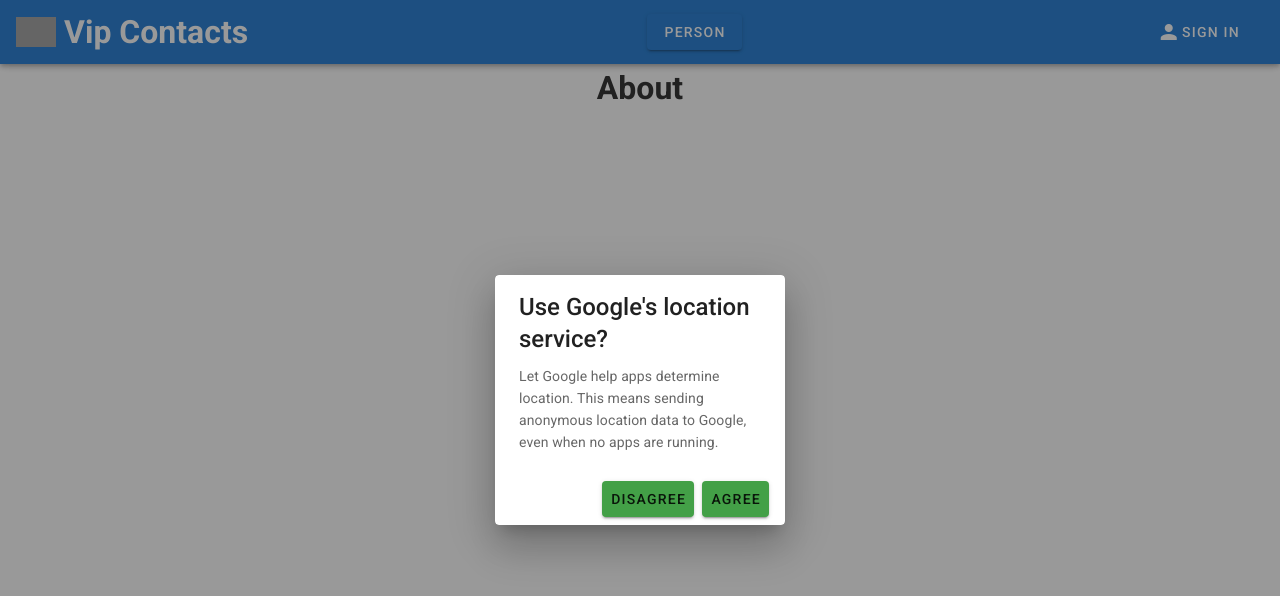
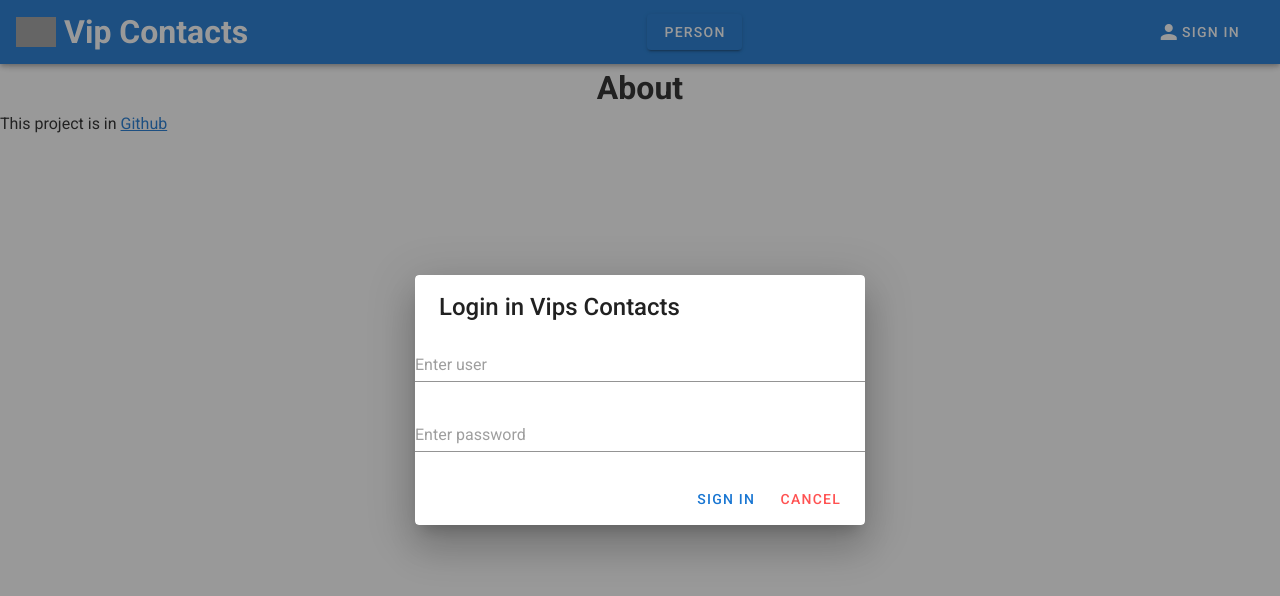
Before and after one commit to turulomio/vipcontacts, a Vue app: page /about in a window 1280 px wide. Both pictures are taken after a click on the button "SIGN IN". Shown: the top 596 px of the page. Built offline with nearby package versions, Linux system fonts and the light colour scheme; grey boxes are pictures that could not be loaded.

Commit message:
Works state and vuex

```diff
--- a/package.json
+++ b/package.json
@@ -13,7 +13,8 @@
     "vue-cli-plugin-vuetify": "^2.3.1",
     "vue-router": "^3.5.1",
     "vuetify": "^2.4.8",
-    "vuetify-loader": "^1.7.2"
+    "vuetify-loader": "^1.7.2",
+    "vuex": "^3.6.2"
   },
   "devDependencies": {
     "@vue/cli-plugin-babel": "~4.5.0",
--- a/src/App.vue
+++ b/src/App.vue
@@ -35,22 +35,7 @@
         </v-list>
         </v-menu>
       <v-spacer></v-spacer>
-
-      <v-btn @click.native.stop="dialog = true" text >
-        <v-icon>mdi-account</v-icon>
-        <span class="mr-2">Sign in</span>
-      </v-btn>
-        <v-dialog v-model="dialog" max-width="290">
-        <v-card>
-            <v-card-title class="headline">Use Google's location service?</v-card-title>
-            <v-card-text>Let Google help apps determine location. This means sending anonymous location data to Google, even when no apps are running.</v-card-text>
-            <v-card-actions>
-            <v-spacer></v-spacer>
-            <v-btn color="green darken-1" flat="flat" @click.native="dialog = false">Disagree</v-btn>
-            <v-btn color="green darken-1" flat="flat" @click.native="dialog = false">Agree</v-btn>
-            </v-card-actions>
-        </v-card>
-        </v-dialog>
+    <btnSignIn></btnSignIn>
     </v-app-bar>
 
     <v-main>
@@ -61,15 +46,16 @@
 
 <script>
 
+import btnSignIn from './components/btnSignIn';
 export default {
     name: 'App',
 
     components: {
+        btnSignIn,
     },
 
     data () {
         return {
-        dialog: false,
             items: [
                 { title: 'Person', icon: 'mdi-view-dashboard', route:"/"},
                 { title: 'HelloWorld', icon: 'mdi-image', route:"/helloworld"},
@@ -79,6 +65,7 @@ export default {
         }
     },
 };
+
 </script>
 <style>
 h1 {
--- a/src/components/about.vue
+++ b/src/components/about.vue
@@ -1,5 +1,8 @@
 <template>
-<h1>About</h1>
+    <div>
+        <h1>About</h1>
+        <p class="text-justify">This project is in <a href="https://github.com/turulomio/vipcontacts">Github</a></p>
+    </div>
 </template>
 
 <script>
--- /dev/null
+++ b/src/components/btnSignIn.vue
@@ -0,0 +1,48 @@
+<template>
+    <div>
+    <v-btn @click.native.stop="dialog = true" text >
+        <v-icon>mdi-account</v-icon>
+        <span class="mr-2">Sign in</span>
+    </v-btn>
+    <v-dialog v-model="dialog" max-width="450">
+        <v-card>
+            <v-card-title class="headline">Login in Vips Contacts</v-card-title>
+            <v-text-field type="text" placeholder="Enter user"></v-text-field>
+            <v-text-field type="password" placeholder="Enter password"></v-text-field>
+            <v-card-actions>
+                <v-spacer></v-spacer>
+                <v-btn color="primary" text @click.native="increment()">Sign in</v-btn>
+                <v-btn color="error" text @click.native="dialog = false">Cancel</v-btn>
+            </v-card-actions>
+        </v-card>
+    </v-dialog>
+    </div>
+</template>
+
+<script>
+
+
+
+// import Vue from 'vue'
+// console.log(Vue.prototype.$mem)
+// Vue.prototype.$mem.pass="PASSCHANGED"
+    export default {
+        name: 'btnSignIn',
+        data () {
+            return {
+                dialog: false,
+                count: 0,
+            }
+        },
+        methods: {
+            increment () {
+                this.count++
+                console.log(this.count)
+                console.log(this.$store.state.pass)
+                console.dir(this.$root.$data.passmem)
+                this.$store.state.pass="HOLA"
+                console.log(this.$store.state.pass)
+            }
+        },
+    }
+</script>
--- a/src/main.js
+++ b/src/main.js
@@ -1,4 +1,5 @@
 import Vue from 'vue'
+import Vuex from 'vuex'
 import App from './App.vue'
 import vuetify from './plugins/vuetify';
 
@@ -7,7 +8,18 @@ Vue.config.productionTip = false
 import VueRouter from 'vue-router';
 
 Vue.use(VueRouter);
+Vue.use(Vuex);
 
+var mem={
+    usermem: "usermem",
+    passmem: "passmem",
+  };
+export const store = new Vuex.Store({
+  state: {
+    user: "user",
+    pass: "pass",
+  },
+})
 import About from './components/about';
 import Home from './components/views/home';
 import HelloWorld from './components/HelloWorld';
@@ -22,8 +34,11 @@ const router = new VueRouter({
   ]
 });
 
+
 new Vue({
-  router,
-  vuetify,
-  render: h => h(App)
+    store:store,
+    router,
+    data: mem,
+    vuetify,
+    render: h => h(App)
 }).$mount('#app')
```
Also changed, not shown: 1 other file (tests, documents, lock files or other folders).
